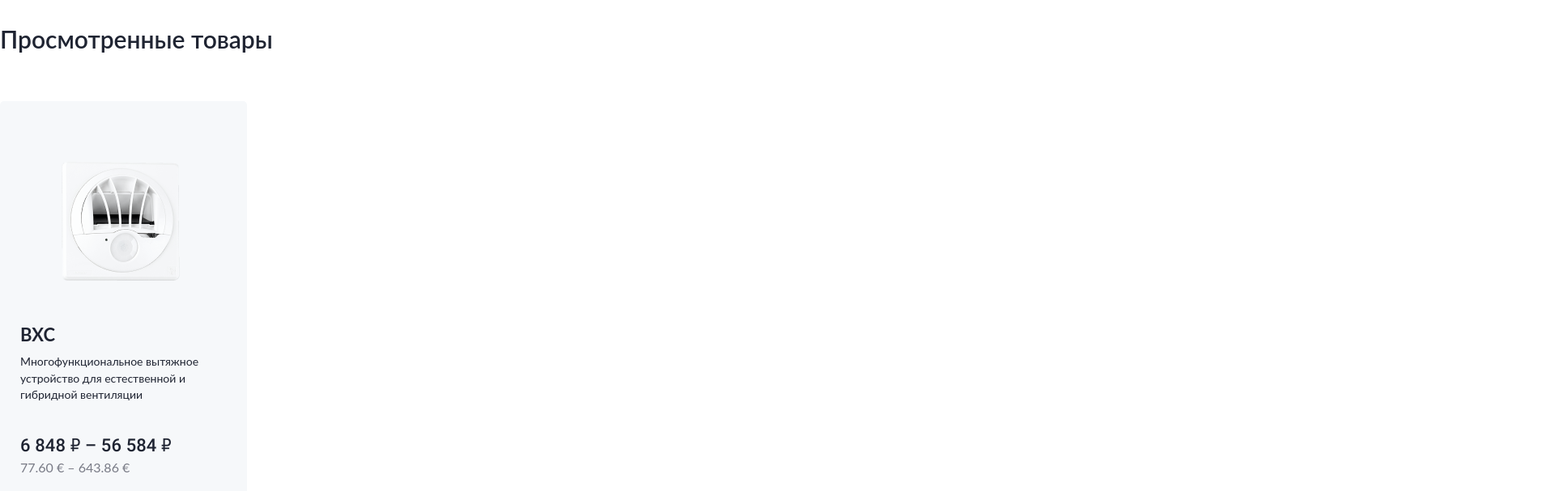
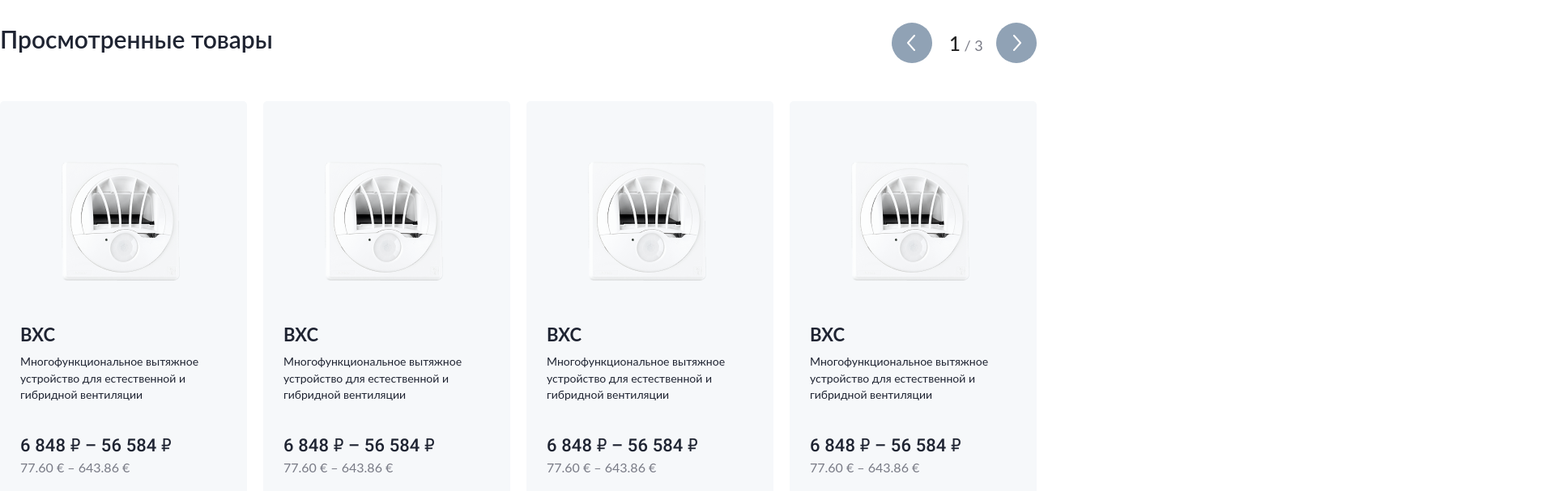
Before and after one commit to kirill-petrov/demo-shopping-cart, a Vue app: page / in a window 1280 px wide. Shown: the part 960-1567 px from the top of the page at 81% size, 1920 px wide, since content can reach past the window. Built offline with nearby package versions, Linux system fonts and the light colour scheme; a web font is replaced by a local one.

Commit message:
FooterSlider / добавлен слайдер

```diff
--- a/package.json
+++ b/package.json
@@ -10,6 +10,7 @@
   },
   "dependencies": {
     "sass": "^1.58.0",
+    "swiper": "^9.0.3",
     "vue": "^3.2.45",
     "vuex": "^4.0.2"
   },
--- a/src/assets/sass/blocks/_footer.scss
+++ b/src/assets/sass/blocks/_footer.scss
@@ -13,6 +13,3 @@
   font-size: 30px;
   line-height: 120.52%;
 }
-
-.footer__slider {
-}
--- /dev/null
+++ b/src/components/FooterSlider.vue
@@ -0,0 +1,98 @@
+<script setup>
+import { ref } from 'vue';
+import { Swiper, SwiperSlide } from 'swiper/vue';
+import { Pagination, Navigation } from 'swiper';
+import 'swiper/scss';
+import 'swiper/scss/navigation';
+import 'swiper/scss/pagination';
+import ProductCard from '../components/ProductCard.vue';
+
+// Управление количеством просмотренных товаров
+const numViewedItems = ref(9);
+
+const modules = [Navigation, Pagination];
+</script>
+
+<template>
+  <div class="slider-controls">
+    <swiper
+      :modules="modules"
+      :navigation="{
+        prevEl: '.slider-controls__prev',
+        nextEl: '.slider-controls__next',
+      }"
+      :pagination="{
+        el: '.slider-controls__pagination',
+        type: 'fraction',
+      }"
+      :slides-per-view="4"
+      :slides-per-group="4"
+      :space-between="20"
+    >
+      <swiper-slide v-for="item of numViewedItems" :key="item">
+        <ProductCard />
+      </swiper-slide>
+    </swiper>
+
+    <div class="slider-controls__pagination">asd</div>
+
+    <div class="slider-controls__prev"></div>
+    <div class="slider-controls__next"></div>
+  </div>
+</template>
+
+<style lang="scss">
+@use '../assets/sass/abstracts/vars' as *;
+
+.swiper {
+  width: 1280px;
+  height: 563px;
+}
+
+.slider-controls {
+  position: relative;
+}
+
+.slider-controls__prev {
+  position: absolute;
+  content: '';
+  top: -97px;
+  right: 129px;
+  width: 50px;
+  height: 50px;
+  transform: rotate(180deg);
+  background-image: url('../assets/svg/arrow.svg');
+  background-repeat: no-repeat;
+  background-size: contain;
+}
+
+.slider-controls__next {
+  position: absolute;
+  content: '';
+  top: -97px;
+  right: 0;
+  width: 50px;
+  height: 50px;
+  background-image: url('../assets/svg/arrow.svg');
+  background-repeat: no-repeat;
+  background-size: contain;
+}
+
+.slider-controls__pagination {
+  position: absolute;
+  top: -85px;
+  left: 1172px;
+
+  font-family: $font-lato;
+  font-weight: 400;
+  font-size: 18px;
+  line-height: 150%;
+  color: #797b86;
+
+  & .swiper-pagination-current {
+    font-weight: 500;
+    font-size: 24px;
+    color: #212121;
+  }
+}
+</style>
--- /dev/null
+++ b/src/components/ProductCard.vue
@@ -0,0 +1,34 @@
+<script setup>
+
+</script>
+
+<template>
+  <div class="card">
+    <div class="card__image-wrapper">
+      <img
+        class="card__picture"
+        width="245"
+        height="245"
+        src="/src/assets/img/tda-pre-2x.png"
+        alt="Изображение товара"
+      />
+    </div>
+
+    <div class="card__info-wrapper">
+      <h1 class="card__title">BXC</h1>
+      <p class="card__desc">
+        Многофункциональное вытяжное устройство для естественной и гибридной
+        вентиляции
+      </p>
+    </div>
+
+    <div class="card__price-block">
+      <p><strong>6 848 ₽ – 56 584 ₽ </strong></p>
+      <p>77.60 € – 643.86 €</p>
+    </div>
+
+    <button class="card__btn" type="button">Подробнее</button>
+  </div>
+</template>
+
+<style lang="scss" scoped></style>
--- a/src/views/CartPage.vue
+++ b/src/views/CartPage.vue
@@ -1,11 +1,12 @@
 <script setup>
 import { computed } from 'vue';
 import { useStore } from 'vuex';
+import BreadcrumbsNav from '../components/BreadcrumbsNav.vue';
+import CartAside from '../components/CartAside.vue';
+import CartHeader from '../components/CartHeader.vue';
+import FooterSlider from '../components/FooterSlider.vue';
+import ListOfProducts from '../components/ListOfProducts.vue';
 import MainHeader from '../components/MainHeader.vue';
-import BreadcrumbsNav from '../components/BreadcrumbsNav.vue';
-import CartHeader from '../components/CartHeader.vue';
-import ListOfProducts from '../components/ListOfProducts.vue';
-import CartAside from '../components/CartAside.vue';
 
 const store = useStore();
 
@@ -66,34 +67,7 @@ const sendOrder = () => {
     <footer class="cart__footer footer">
       <h2 class="footer__title">Просмотренные товары</h2>
 
-      <div class="footer__slider">
-        <div class="card">
-          <div class="card__image-wrapper">
-            <img
-              class="card__picture"
-              width="245"
-              height="245"
-              src="/src/assets/img/tda-pre-2x.png"
-              alt="Изображение товара"
-            />
-          </div>
-
-          <div class="card__info-wrapper">
-            <h1 class="card__title">BXC</h1>
-            <p class="card__desc">
-              Многофункциональное вытяжное устройство для естественной и
-              гибридной вентиляции
-            </p>
-          </div>
-
-          <div class="card__price-block">
-            <p><strong>6 848 ₽ – 56 584 ₽ </strong></p>
-            <p>77.60 € – 643.86 €</p>
-          </div>
-
-          <button class="card__btn" type="button">Подробнее</button>
-        </div>
-      </div>
+      <FooterSlider />
     </footer>
   </main>
 </template>
```
Also changed, not shown: 1 other file (tests, documents, lock files or other folders).
